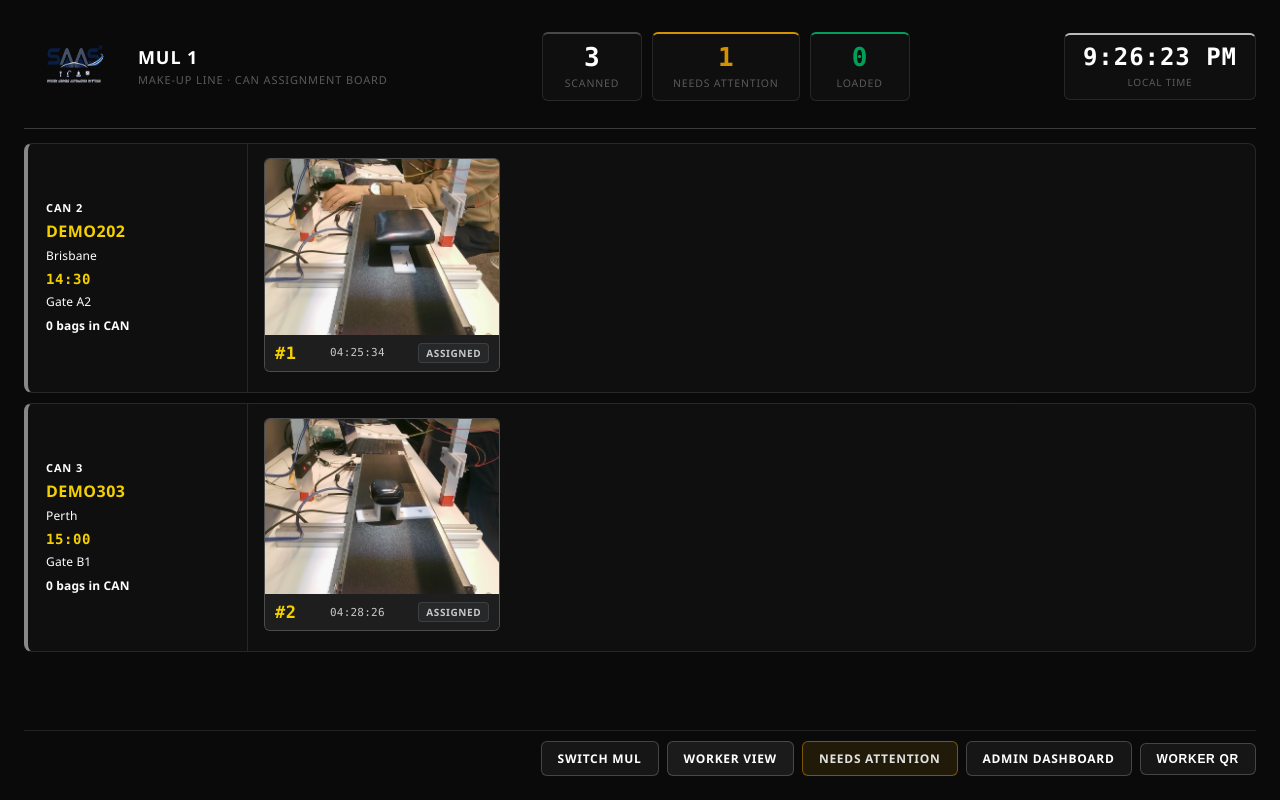
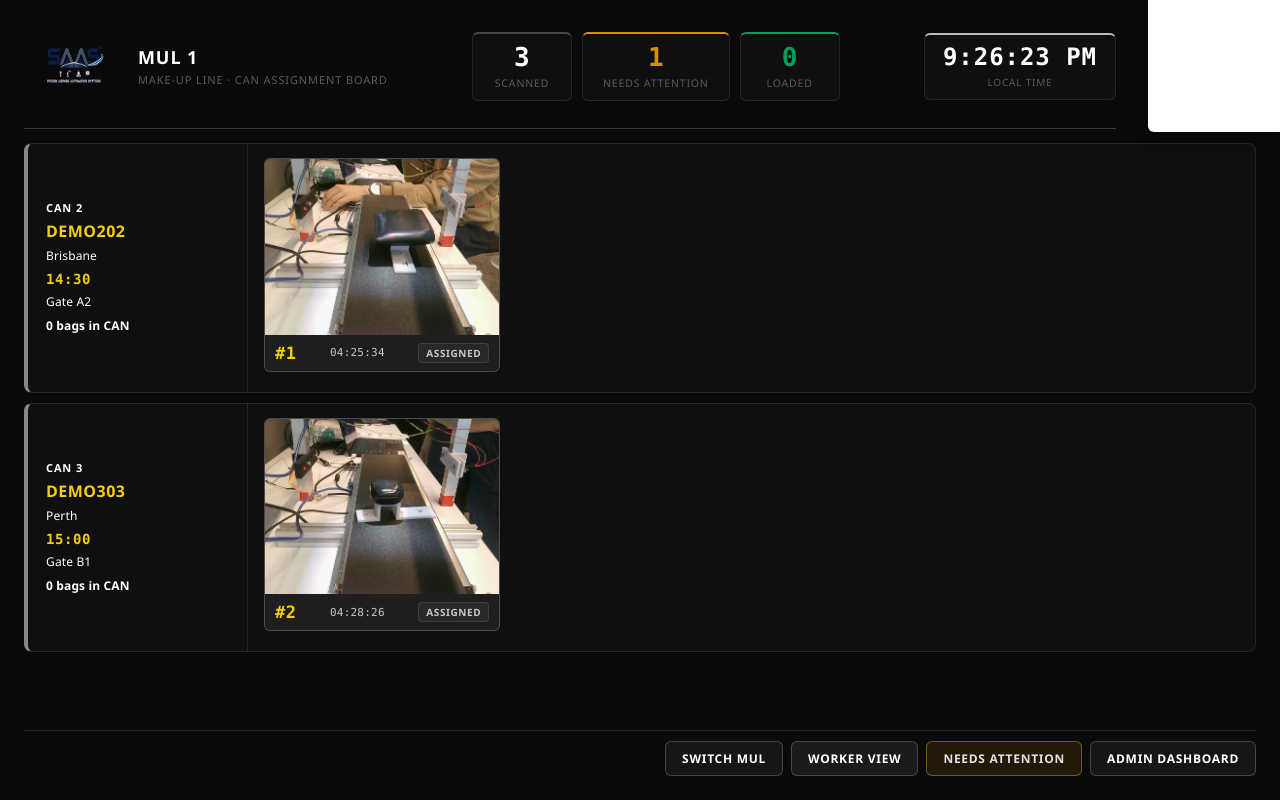
Before and after one commit to Jun-Je0ng/DMMS, a Flask app: page /mul/1 in a window 1280 px wide. Run offline with Flask 3, Linux system fonts and the light colour scheme; data comes from the database, SQL or seed files in the repository; data that the repository does not hold is empty.

Commit message:
always on QR code

```diff
--- a/NEW/static/styles.css
+++ b/NEW/static/styles.css
@@ -87,6 +87,9 @@
   gap: 14px;
   padding: 16px 24px 24px;
 }
+
+/* Main board only: shift the header left so the corner QR never covers it. */
+.kiosk-with-dock .topbar { margin-right: 140px; }
 
 /* ---- Simple content page shell (worker / attention / admin) - */
 
@@ -1283,3 +1286,21 @@
   max-width: 220px;
   margin-bottom: 0;
 }
+
+
+/* ---- Always-visible worker QR code (main board, top-right corner) -- */
+
+.qr-dock {
+  position: fixed;
+  top: 0;
+  right: 0;
+  z-index: 100;
+  line-height: 0;
+  background: #fff;                       /* QR has its own built-in quiet zone */
+  border-bottom-left-radius: var(--radius-md);
+  box-shadow: -2px 2px 14px rgba(0, 0, 0, 0.5);
+}
+
+.qr-dock canvas { width: 132px; height: 132px; display: block; }
+
+.qr-dock-offline canvas { opacity: 0.2; }
--- a/NEW/static/worker-qr.js
+++ b/NEW/static/worker-qr.js
@@ -1,31 +1,31 @@
 // ─────────────────────────────────────────────────────────────────────────
-// "Worker QR" popup for the main board.
+// Always-visible "Worker QR" code on the main board (top-right corner).
+//
+// Handlers scan it with a phone to open the worker loading view for this
+// MUL, so nobody has to touch the board's GUI.
 //
 // This computer's LAN address changes depending on where it's plugged in,
 // so instead of a fixed URL, this asks the server what address it's
 // actually bound to right now (GET /api/server-info) and renders that as
-// a QR code a phone camera can scan straight into the worker view for
-// this MUL — as long as the phone is on the same network as this
-// computer, regardless of what that network is.
+// a QR code — the phone must be on the same network as this computer.
+//
+// The board reloads itself every few seconds, so the last known address is
+// cached in sessionStorage and the QR is drawn immediately on load (no
+// blank flash), then refreshed in the background.
 //
 // QR rendering uses vendor/qrcode.js (vendored, MIT-licensed — see
 // vendor/QRCODE-LICENSE.txt) so this works with zero internet access.
 // ─────────────────────────────────────────────────────────────────────────
 
 (function () {
-  const el = (id) => document.getElementById(id);
-  const btn   = el("btn-worker-qr");
-  const modal = el("worker-qr-modal");
-  if (!btn || !modal) return;
+  const dock = document.getElementById("qr-dock");
+  if (!dock) return;
 
-  const mulId = btn.dataset.mulId || "1";
+  const canvas = document.getElementById("qr-dock-canvas");
+  const mulId  = dock.dataset.mulId || "1";
+  const CACHE_KEY = "dmms_server_info";
 
-  // Cache the server info for the session — the LAN IP won't change
-  // while the server keeps running.
-  let cachedInfo = null;
-
-  function drawQr(canvasId, text) {
-    const canvas = el(canvasId);
+  function drawQr(text) {
     const ctx = canvas.getContext("2d");
     ctx.fillStyle = "#ffffff";
     ctx.fillRect(0, 0, canvas.width, canvas.height);
@@ -56,43 +56,42 @@
     }
   }
 
-  async function fetchServerInfo() {
-    if (cachedInfo) return cachedInfo;
-    const r = await fetch("/api/server-info", { cache: "no-store" });
-    if (!r.ok) throw new Error("server-info fetch failed");
-    cachedInfo = await r.json();
-    return cachedInfo;
+  function show(info) {
+    if (!info || !info.lan_ip) {
+      dock.classList.add("qr-dock-offline");
+      dock.title = "No network address found";
+      return;
+    }
+    dock.classList.remove("qr-dock-offline");
+    const url = `http://${info.lan_ip}:${info.port}/worker/${mulId}`;
+    if (dock.dataset.url === url) return;   // already showing this one
+    dock.dataset.url = url;
+    dock.title = url;   // hover tooltip, handy for debugging
+    drawQr(url);
   }
 
-  async function openModal() {
-    modal.hidden = false;
-    const note = el("worker-qr-note");
-    note.textContent = "Detecting this computer's network address…";
-    el("worker-qr-url").textContent = "";
-
-    try {
-      const info = await fetchServerInfo();
-      if (!info.lan_ip) throw new Error("no LAN IP detected");
-
-      const url = `http://${info.lan_ip}:${info.port}/worker/${mulId}`;
-
-      el("worker-qr-url").textContent = url;
-      drawQr("worker-qr-canvas", url);
-      note.textContent = "Scan with a phone on the same Wi-Fi/network as this computer.";
-    } catch (err) {
-      console.error(err);
-      note.textContent =
-        "Couldn't detect a network address for this computer — check its Wi-Fi/Ethernet " +
-        "connection and that the server was started with host 0.0.0.0.";
-    }
+  function readCache() {
+    try { return JSON.parse(sessionStorage.getItem(CACHE_KEY)); }
+    catch (e) { return null; }
   }
 
-  function closeModal() { modal.hidden = true; }
+  function writeCache(info) {
+    try { sessionStorage.setItem(CACHE_KEY, JSON.stringify(info)); }
+    catch (e) { /* private mode etc. — fine, just refetch next time */ }
+  }
 
-  btn.addEventListener("click", openModal);
-  el("worker-qr-close").addEventListener("click", closeModal);
-  modal.addEventListener("click", (e) => { if (e.target === modal) closeModal(); });
-  document.addEventListener("keydown", (e) => {
-    if (e.key === "Escape" && !modal.hidden) closeModal();
-  });
+  // 1) Draw instantly from the last known address, if we have one.
+  show(readCache());
+
+  // 2) Confirm / refresh from the server.
+  fetch("/api/server-info", { cache: "no-store" })
+    .then((r) => {
+      if (!r.ok) throw new Error("server-info fetch failed");
+      return r.json();
+    })
+    .then((info) => { writeCache(info); show(info); })
+    .catch((err) => {
+      console.error(err);
+      if (!dock.dataset.url) show(null);
+    });
 }());
--- a/NEW/templates/main_dashboard.html
+++ b/NEW/templates/main_dashboard.html
@@ -9,7 +9,7 @@
 
 <body>
 
-<div class="kiosk">
+<div class="kiosk kiosk-with-dock">
 
   <header class="topbar">
 
@@ -190,34 +190,15 @@
       <a class="btn btn-primary" href="/worker/{{ mul_id }}">Worker View</a>
       <a class="btn btn-warning" href="/attention?mul_id={{ mul_id }}">Needs Attention</a>
       <a class="btn" href="/admin">Admin Dashboard</a>
-      <button
-        class="btn"
-        id="btn-worker-qr"
-        data-mul-id="{{ mul_id }}"
-        title="Show a QR code a phone can scan to open the Worker View"
-      >
-        Worker QR
-      </button>
     </div>
 
   </footer>
 
 </div>
 
-<div class="qr-modal" id="worker-qr-modal" hidden>
-  <div class="qr-modal-box">
-    <button class="qr-modal-close" id="worker-qr-close" aria-label="Close">&times;</button>
-    <h2>Scan to open Worker View</h2>
-    <p class="muted" id="worker-qr-note">Detecting this computer's network address…</p>
-    <div class="qr-modal-grid">
-      <div class="qr-card">
-        <div class="qr-canvas-wrap"><canvas id="worker-qr-canvas" width="170" height="170"></canvas></div>
-        <div class="qr-card-title">Worker View</div>
-        <div class="qr-card-url mono" id="worker-qr-url">—</div>
-      </div>
-    </div>
-  </div>
-</div>
+<aside class="qr-dock" id="qr-dock" data-mul-id="{{ mul_id }}" aria-label="Scan to open the worker loading view">
+  <canvas id="qr-dock-canvas" width="360" height="360"></canvas>
+</aside>
 
 
 <script>
@@ -243,17 +224,12 @@
 
 
   // ----------------------------------------------------------
-  // Auto-refresh. Skipped while the Worker QR modal is open, so
-  // it does not get closed out from under someone mid-scan.
+  // Auto-refresh. The QR dock redraws instantly from a cached
+  // address after each reload, so it never visibly flickers.
   // ----------------------------------------------------------
 
   setInterval(() => {
-
-    var qrModal = document.getElementById("worker-qr-modal");
-    if (qrModal && !qrModal.hidden) return;
-
     window.location.reload();
-
   }, 5000);
 
 </script>
```
